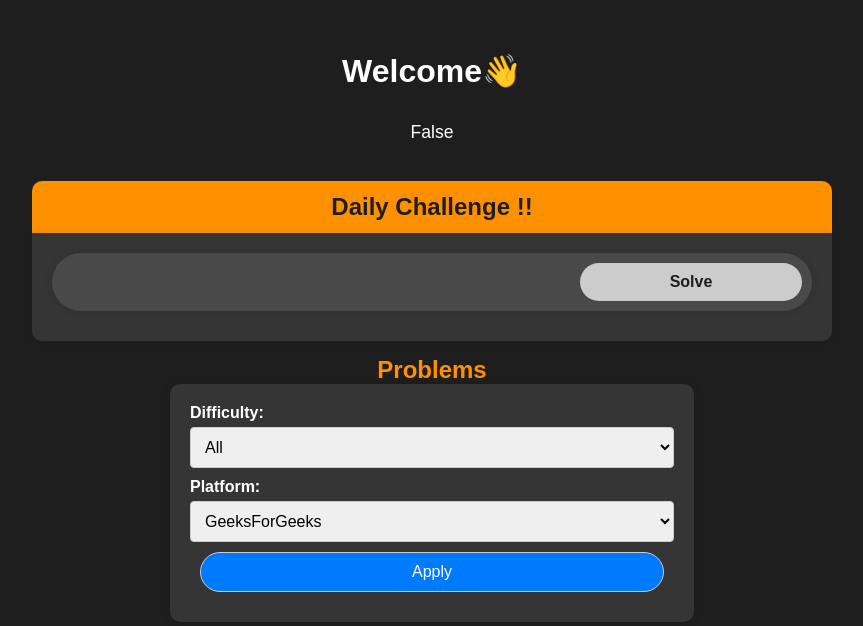
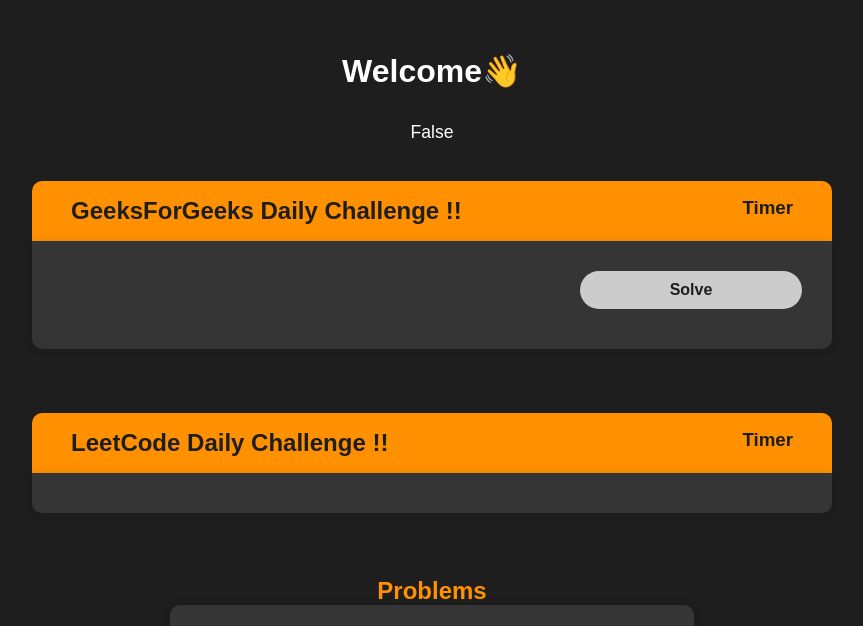
Before and after one commit to P-Pratik/CodeHub, a Flask app: page / in a window 1280 px wide. Shown: the part 55-681 px from the top of the page, without its empty margins (208-1071 px from the left). Run offline with Flask 3, Linux system fonts and the light colour scheme; data that the repository does not hold is empty.

Commit message:
seperate cards for leet and gfg

```diff
--- a/static/css/main.css
+++ b/static/css/main.css
@@ -68,15 +68,30 @@ p{
     font-size: 1.1em;
 }
 
+.daily-div{
+    margin-bottom: 5%;
+}
+
 .daily-title{
     background-color: #FF9000;
-    color: #1E1E1E;
     max-width: 800px;
     margin: 20px auto;
     margin-bottom: 0;
-    padding: 0.5em;
+    padding: 1em;
     border-top-left-radius: 10px;
     border-top-right-radius: 10px;
+    display: flex;
+    justify-content: space-between;
+}
+
+.daily-title h2{
+    color: #1E1E1E;
+    margin-left: 3%;
+}
+
+.daily-title h3{
+    color: #1E1E1E;
+    margin-right: 3%;
 }
 
 .daily-container{
@@ -94,11 +109,8 @@ p{
     display: flex;
     justify-content: space-between;
     align-items: center;
-    background: #D9D9D920;
     padding: 10px;
     margin-bottom: 10px;
-    border-radius: 100px;
-    box-shadow: 0 0 10px rgba(0, 0, 0, 0.1);
 }
 
 .daily-problem h3 {
--- a/static/js/index.js
+++ b/static/js/index.js
@@ -1,36 +1,40 @@
-function renderdaily(data) {
-    let container = document.querySelector('#daily-container');
-    container.innerHTML = '';
+function renderDaily(data) {
+    const gfgContainer = document.querySelector('#gfg-daily-content');
+    const leetcodeContainer = document.querySelector('#leetcode-daily-content');
+
+    // Clear previous content
+    gfgContainer.innerHTML = '';
+    leetcodeContainer.innerHTML = '';
 
     // Create GeeksForGeeks daily challenge
-    const geeksdailyDiv = document.createElement('div');
-    geeksdailyDiv.classList.add('daily-problem');
+    const gfgDailyDiv = document.createElement('div');
+    gfgDailyDiv.classList.add('daily-problem');
 
-    let gfgTitle = document.createElement('h3');
+    const gfgTitle = document.createElement('h3');
     gfgTitle.textContent = data.geeksdaily.problem_name;
 
-    let gfgButton = document.createElement('a');
+    const gfgButton = document.createElement('a');
     gfgButton.textContent = "Solve";
     gfgButton.href = data.geeksdaily.problem_url;
 
-    geeksdailyDiv.appendChild(gfgTitle);
-    geeksdailyDiv.appendChild(gfgButton);
-    container.appendChild(geeksdailyDiv);
+    gfgDailyDiv.appendChild(gfgTitle);
+    gfgDailyDiv.appendChild(gfgButton);
+    gfgContainer.appendChild(gfgDailyDiv);
 
     // Create LeetCode daily challenge
-    const lcDiv = document.createElement('div');
-    lcDiv.classList.add('daily-problem');
+    const leetcodeDailyDiv = document.createElement('div');
+    leetcodeDailyDiv.classList.add('daily-problem');
 
-    let lcTitle = document.createElement('h3');
-    lcTitle.textContent = data.leetdaily.data.activeDailyCodingChallengeQuestion.question.title;
+    const leetcodeTitle = document.createElement('h3');
+    leetcodeTitle.textContent = data.leetdaily.data.activeDailyCodingChallengeQuestion.question.title;
 
-    let lcButton = document.createElement('a');
-    lcButton.textContent = "Solve";
-    lcButton.href = `https://leetcode.com${data.leetdaily.data.activeDailyCodingChallengeQuestion.link}`;
+    const leetcodeButton = document.createElement('a');
+    leetcodeButton.textContent = "Solve";
+    leetcodeButton.href = `https://leetcode.com${data.leetdaily.data.activeDailyCodingChallengeQuestion.link}`;
 
-    lcDiv.appendChild(lcTitle);
-    lcDiv.appendChild(lcButton);
-    container.appendChild(lcDiv);
+    leetcodeDailyDiv.appendChild(leetcodeTitle);
+    leetcodeDailyDiv.appendChild(leetcodeButton);
+    leetcodeContainer.appendChild(leetcodeDailyDiv);
 }
 
 function fetchDaily() {
@@ -43,7 +47,7 @@ function fetchDaily() {
     .then(response => response.json())
     .then(data => {
         console.log(data);
-        renderdaily(data);
+        renderDaily(data);
     })
     .catch(error => {
         console.error('Error:', error);
--- a/templates/index.html
+++ b/templates/index.html
@@ -22,10 +22,26 @@
 
 <p>{{ logged_in }}</p><br>
 
-<div>
-    <h2 class="daily-title">Daily Challenge !!</h2>
-    <div id="daily-container" class="daily-container"></div>
+<div class="daily-div">
+    <div class="daily-title">
+        <h2>GeeksForGeeks Daily Challenge !!</h2>
+        <h3>Timer</h3>
+    </div>
+    <div class="daily-container" id="gfg-daily-container">
+        <div id="gfg-daily-content" class="daily-content"></div>
+    </div>
 </div>
+
+<div class="daily-div">
+    <div class="daily-title">
+        <h2>LeetCode Daily Challenge !!</h2>
+        <h3>Timer</h3>
+    </div>
+    <div class="daily-container" id="leetcode-daily-container">
+        <div id="leetcode-daily-content" class="daily-content"></div>
+    </div>
+</div>
+
 
 <div class="allproblems">
     <h2>Problems</h2>
```
